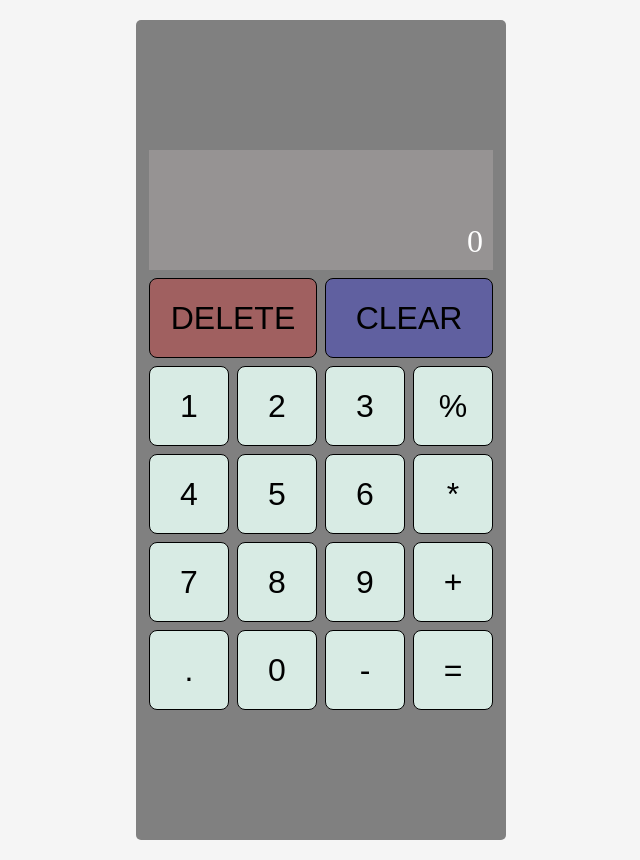
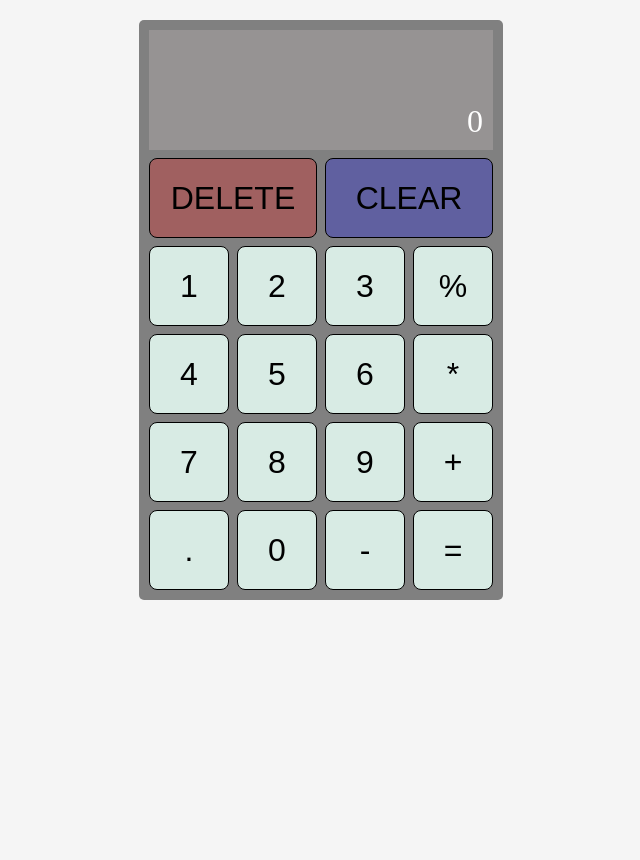
Before and after one commit to CyberCodeCracker/Calculator-, a plain HTML site: page index.html in a window 1280 px wide. Shown: the whole page, without its empty margins (319-959 px from the left). After the commit the page ends 800 px from the top, so only its background shows below. Drawn offline with Linux system fonts and the light colour scheme.

Commit message:
Update style.css

```diff
--- a/style.css
+++ b/style.css
@@ -11,7 +11,7 @@ body {
     display: grid;
     justify-content: center;
     align-content: center;
-    min-height: 100vh;
+    height: 700px
     width: 350px;
     padding: 10px;
     margin: 20px;
```
